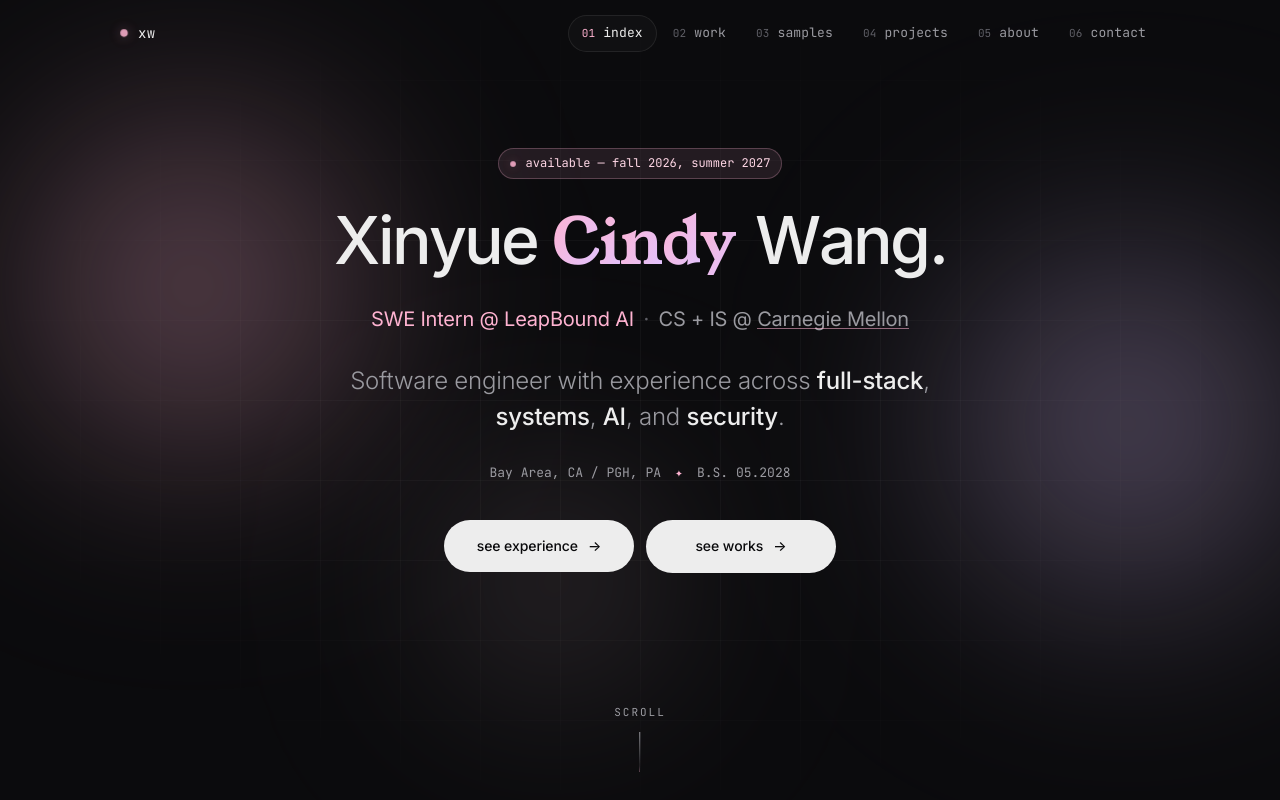
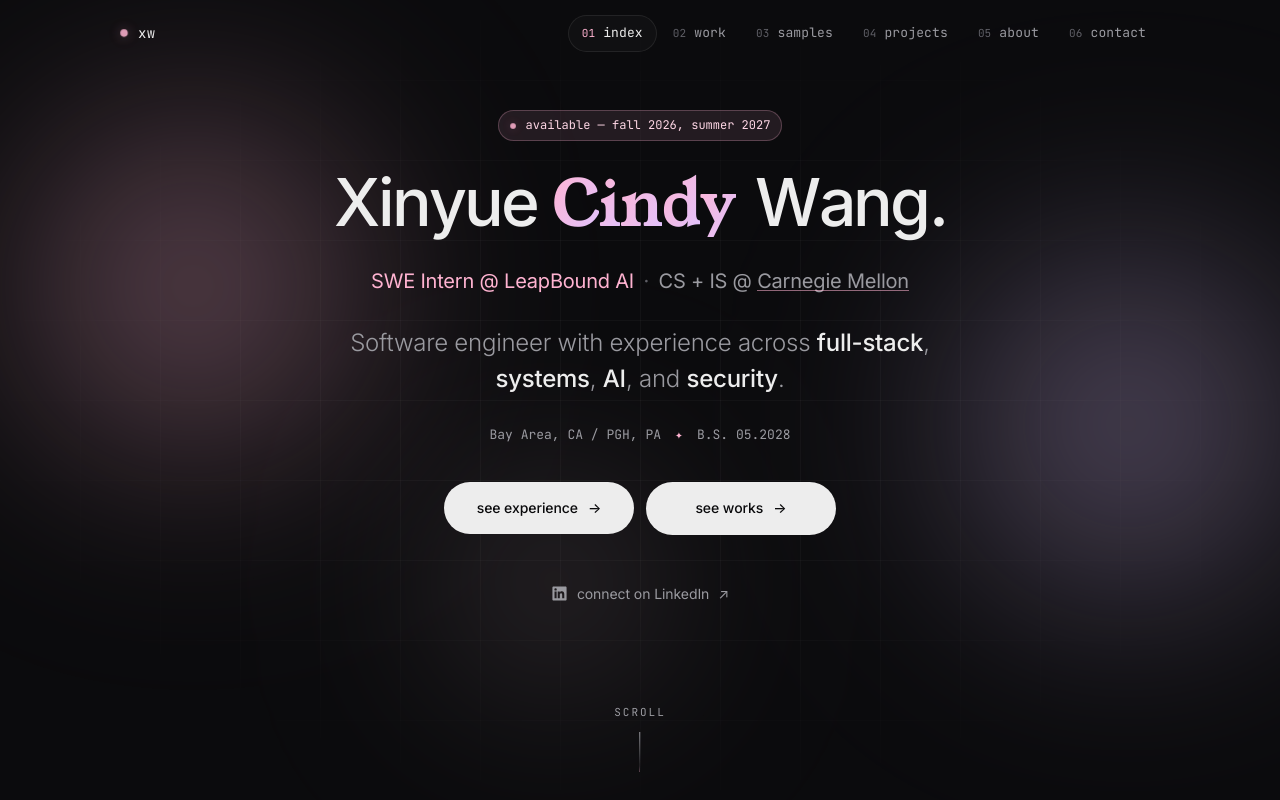
Before and after one commit to newmoooon/personalwebsite, a React (Vite) app in the folder cindywang/: page / in a window 1280 px wide. Shown: the top 800 px of the page. Built offline with nearby package versions, Linux system fonts and the light colour scheme.

Commit message:
Add LinkedIn profile link to homepage hero

```diff
--- a/cindywang/src/App.css
+++ b/cindywang/src/App.css
@@ -711,6 +711,14 @@ main { position: relative; z-index: 2; }
   justify-content: center;
   flex-wrap: wrap;
 }
+.hero-social { margin-top: 20px; text-align: center; }
+.hero-social a {
+  display: inline-flex; align-items: center; gap: 9px;
+  color: var(--text-2); font-size: 14px;
+  transition: color 0.25s var(--ease);
+}
+.hero-social a:hover { color: var(--accent); }
+.hero-social a:focus-visible { outline: 2px solid var(--accent); outline-offset: 6px; border-radius: 4px; }
 
 .btn {
   display: inline-flex; align-items: center; gap: 10px;
--- a/cindywang/src/components/Home.jsx
+++ b/cindywang/src/components/Home.jsx
@@ -129,6 +129,16 @@ export default function Hero() {
             <span className="arrow">→</span>
           </a>
         </div>
+        <div className="hero-social stagger">
+          <a href="https://www.linkedin.com/in/xinyuewangcindy" target="_blank" rel="noopener noreferrer"
+            aria-label="Connect with me on LinkedIn (opens in a new tab)">
+            <svg width="17" height="17" viewBox="0 0 24 24" fill="currentColor" aria-hidden="true">
+              <path d="M20.45 2H3.55C2.69 2 2 2.68 2 3.52v16.96c0 .84.69 1.52 1.55 1.52h16.9c.86 0 1.55-.68 1.55-1.52V3.52c0-.84-.69-1.52-1.55-1.52ZM7.93 18.75H4.98V9.2h2.95v9.55ZM6.45 7.9a1.71 1.71 0 1 1 0-3.42 1.71 1.71 0 0 1 0 3.42Zm12.3 10.85H15.8V14.1c0-1.11-.02-2.54-1.55-2.54-1.55 0-1.79 1.21-1.79 2.46v4.73H9.51V9.2h2.83v1.3h.04c.39-.74 1.35-1.53 2.78-1.53 2.97 0 3.59 1.96 3.59 4.5v5.28Z" />
+            </svg>
+            <span>connect on LinkedIn</span>
+            <span aria-hidden="true">↗</span>
+          </a>
+        </div>
       </div>
 
       <div className="scroll-hint mono muted" ref={hintRef}>
```
